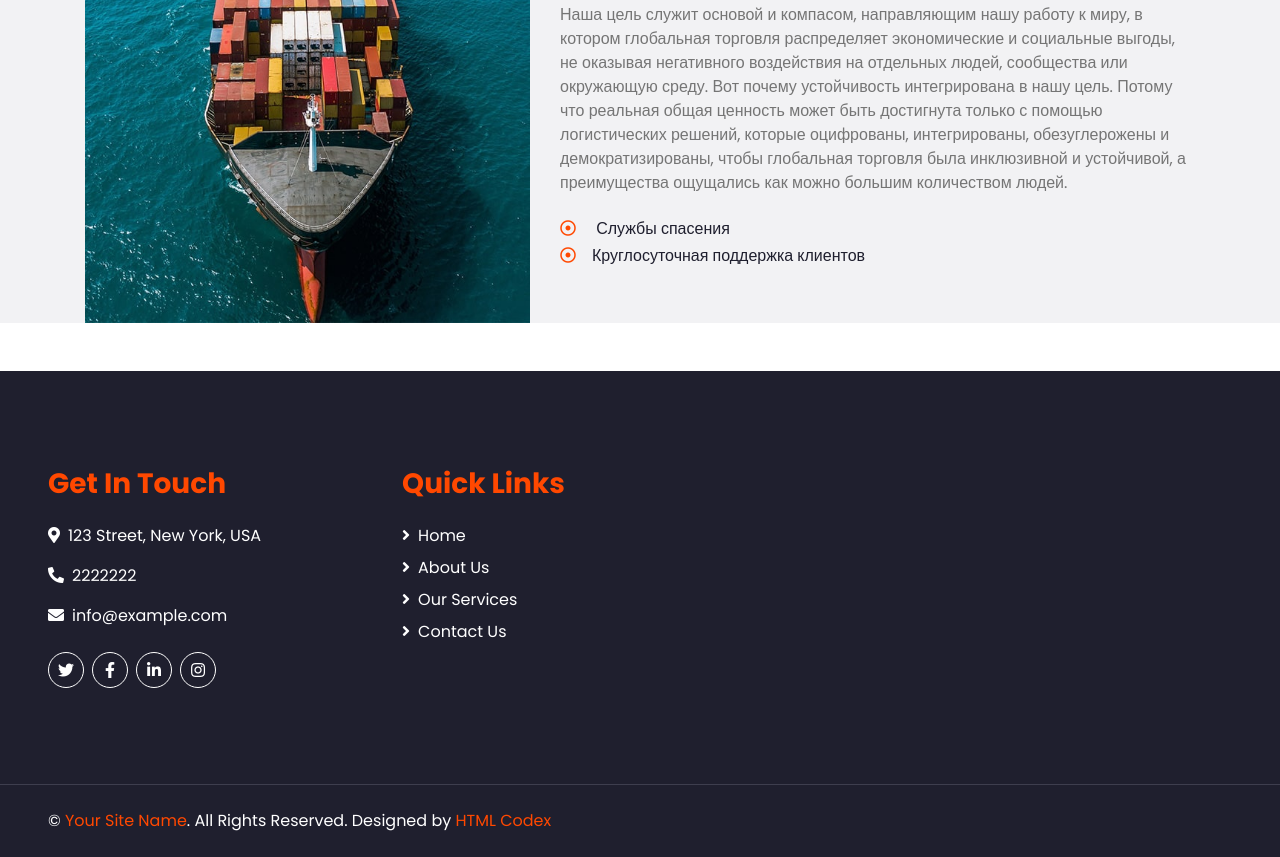
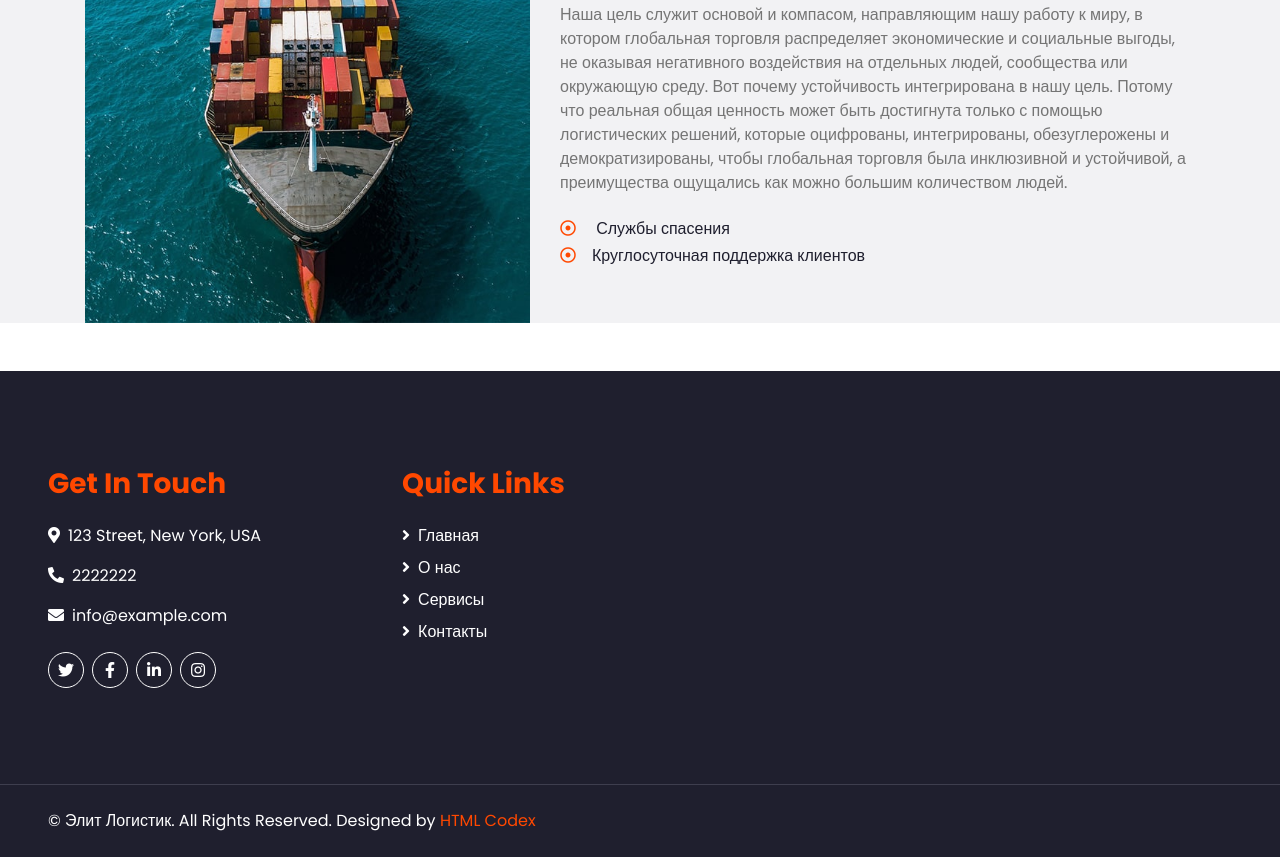
Before and after one commit to Ruslanqq/ElitLogistics, a plain HTML site: page index.html in a window 1280 px wide. Shown: the part 1722-2579 px from the top of the page. Drawn offline with nearby package versions, Linux system fonts and the light colour scheme.

Commit message:
first commit

```diff
--- a/index.html
+++ b/index.html
@@ -265,16 +265,16 @@
               <h3 class="text-primary mb-4">Quick Links</h3>
               <div class="d-flex flex-column justify-content-start">
                 <a class="text-white mb-2" href="#hero"
-                  ><i class="fa fa-angle-right mr-2"></i>Home</a
+                  ><i class="fa fa-angle-right mr-2"></i>Главная</a
                 >
                 <a class="text-white mb-2" href="#about"
-                  ><i class="fa fa-angle-right mr-2"></i>About Us</a
+                  ><i class="fa fa-angle-right mr-2"></i>О нас</a
                 >
                 <a class="text-white mb-2" href="#services"
-                  ><i class="fa fa-angle-right mr-2"></i>Our Services</a
+                  ><i class="fa fa-angle-right mr-2"></i>Сервисы</a
                 >
                 <a class="text-white" href="#contact"
-                  ><i class="fa fa-angle-right mr-2"></i>Contact Us</a
+                  ><i class="fa fa-angle-right mr-2"></i>Контакты</a
                 >
               </div>
             </div>
@@ -289,7 +289,7 @@
       <div class="row">
         <div class="col-lg-6 text-center text-md-left mb-3 mb-md-0">
           <p class="m-0 text-white">
-            &copy; <a href="#">Your Site Name</a>. All Rights Reserved.
+            &copy; <a href="#"></a>Элит Логистик. All Rights Reserved.
 
             <!--/*** This template is free as long as you keep the footer author’s credit link/attribution link/backlink. If you'd like to use the template without the footer author’s credit link/attribution link/backlink, you can purchase the Credit Removal License from "https://htmlcodex.com/credit-removal". Thank you for your support. ***/-->
             Designed by <a href="https://htmlcodex.com">HTML Codex</a>
```
